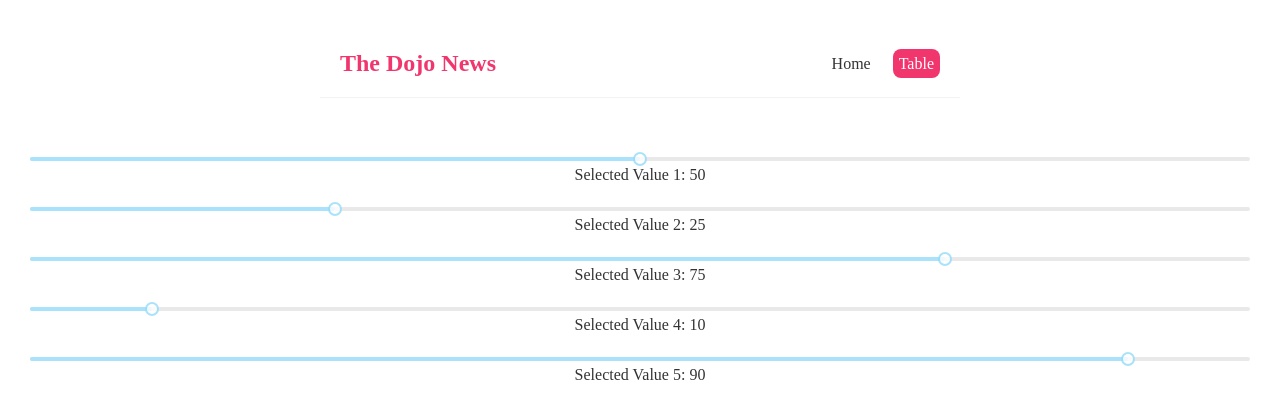
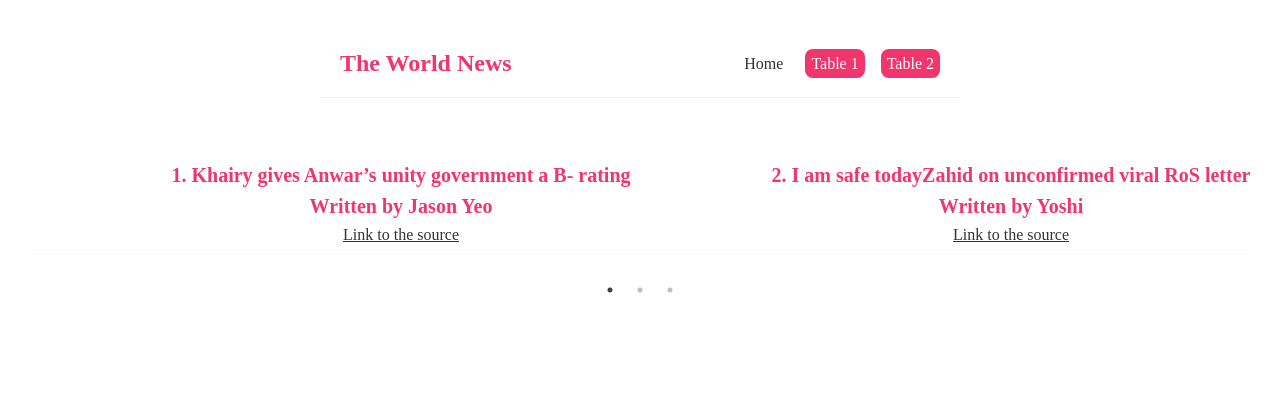
Before and after one commit to wilsonlkm98/reactBasic, a React (Create React App) app: page /home in a window 1280 px wide. Shown: the top 418 px of the page. Built offline with nearby package versions, Linux system fonts and the light colour scheme.

Commit message:
first commit

```diff
--- a/package.json
+++ b/package.json
@@ -6,12 +6,15 @@
     "@testing-library/jest-dom": "^5.16.5",
     "@testing-library/react": "^13.4.0",
     "@testing-library/user-event": "^13.5.0",
+    "antd": "^5.3.0",
     "rc-slider": "^10.1.1",
     "react": "^18.2.0",
     "react-dom": "^18.2.0",
     "react-router-dom": "^6.8.2",
     "react-scripts": "5.0.1",
     "react-slick": "^0.29.0",
+    "slick": "^1.12.2",
+    "slick-carousel": "^1.8.1",
     "web-vitals": "^2.1.4"
   },
   "scripts": {
--- a/src/App.css
+++ b/src/App.css
@@ -115,6 +115,8 @@ tr:nth-child(even) {
   border-bottom: 1px solid #fafafa;
   margin-left: 50px;
   margin-right: 50px;
+  display: inline-block;
+  vertical-align: top;
 }
 .blog-preview:hover {
   box-shadow: 1px 3px 5px rgba(0,0,0,0.1);
@@ -127,4 +129,5 @@ tr:nth-child(even) {
 
 .home {
   margin: 30px;
+
 }
--- a/src/App.js
+++ b/src/App.js
@@ -1,8 +1,9 @@
 import './App.css';
 import Login from './login.js'
 import Signup from './signup.js';
-import Table from './table.js';
-import Home from './homepage';
+import TableDis1 from './table-1.js';
+import Home from './homepage.js';
+import Table2 from './table-2';
 import { BrowserRouter, Routes, Route} from 'react-router-dom';
 
 function App() {
@@ -18,8 +19,10 @@ function App() {
         <div className='loginPage'>
           <Routes>
             <Route path="/" element={<Login />}></Route>
+            <Route path="/login" element={<Login />}></Route>
             <Route path="/signup" element={<Signup />}></Route>
-            <Route path="/table" element={<Table />}></Route>
+            <Route path="/table1" element={<TableDis1 />}></Route>
+            <Route path="/table2" element={<Table2 />}></Route>
           </Routes>
         </div>
       </div>
--- a/src/homepage.js
+++ b/src/homepage.js
@@ -1,57 +1,41 @@
 import React, { useState } from "react";
-import Slider from "rc-slider";
-import "rc-slider/assets/index.css";
 import Navbar from "./nav";
+import Slider from 'react-slick';
+import 'slick-carousel/slick/slick.css';
+import 'slick-carousel/slick/slick-theme.css';
 
 const Home = () => {
-    const [slider1Value, setSlider1Value] = useState(50);
-    const [slider2Value, setSlider2Value] = useState(25);
-    const [slider3Value, setSlider3Value] = useState(75);
-    const [slider4Value, setSlider4Value] = useState(10);
-    const [slider5Value, setSlider5Value] = useState(90);
 
-    function handleSlider1Change(newValue) {
-        setSlider1Value(newValue);
-    }
+    const [blogs, setBlogs] = useState([
+        { title: 'Khairy gives Anwar’s unity government a B- rating', link: 'https://focusmalaysia.my/khairy-gives-anwars-unity-government-a-b-rating/?utm_source=Newswav&utm_medium=Website', author: 'Jason Yeo', id: 1 },
+        { title: 'I am safe todayZahid on unconfirmed viral RoS letter', link: 'https://newswav.com/article/i-m-safe-today-zahid-on-unconfirmed-viral-ros-letter-A2303_UN05HU', author: 'Yoshi', id: 2 },
+        { title: 'Biden Speech Impediment - Apex World News', link: 'https://newswav.com/video/biden-speech-impediment-apex-world-news-V2303_iNGx81', author: 'Mario', id: 3 },
+        { title: 'GLOBALink | Experts accuse U.S. of splitting world apart', link: 'https://newswav.com/video/globalink-experts-accuse-u-s-of-splitting-world-apart-V2303_RovJAE', author: 'Ankara', id: 4 },
+        { title: 'Ford partners with Chinese EV tech company', link: 'https://newswav.com/video/ford-partners-with-chinese-ev-tech-company-V2303_V2d9N4', author: 'Luigi', id: 5 }
+    ])
 
-    function handleSlider2Change(newValue) {
-        setSlider2Value(newValue);
-    }
-
-    function handleSlider3Change(newValue) {
-        setSlider3Value(newValue);
-    }
-
-    function handleSlider4Change(newValue) {
-        setSlider4Value(newValue);
-    }
-
-    function handleSlider5Change(newValue) {
-        setSlider5Value(newValue);
-    }
-
-
+    const settings = {
+        dots: true,
+        infinite: true,
+        speed: 500,
+        slidesToShow: 2,
+        slidesToScroll: 2
+    };
 
     return (
         <div className="home">
             <Navbar />
             <br/>
             <br/>
-            <br/>
-            <Slider min={0} max={100} value={slider1Value} onChange={handleSlider1Change} />
-            <p>Selected Value 1: {slider1Value}</p>
-            <br/>
-            <Slider min={0} max={100} value={slider2Value} onChange={handleSlider2Change} />
-            <p>Selected Value 2: {slider2Value}</p>
-            <br/>
-            <Slider min={0} max={100} value={slider3Value} onChange={handleSlider3Change} />
-            <p>Selected Value 3: {slider3Value}</p>
-            <br/>
-            <Slider min={0} max={100} value={slider4Value} onChange={handleSlider4Change} />
-            <p>Selected Value 4: {slider4Value}</p>
-            <br/>
-            <Slider min={0} max={100} value={slider5Value} onChange={handleSlider5Change} />
-            <p>Selected Value 5: {slider5Value}</p>
+            <Slider {...settings}>
+                {blogs.map(blog => (
+                <div className="blog-preview" key={blog.id} >
+                    <h2>{ blog.id }. { blog.title }</h2>
+                    <h2>Written by { blog.author }</h2>
+                    <a href = { blog.link }>Link to the source</a>
+                </div>
+                ))}
+            </Slider>
         </div>
     );
 }
--- a/src/login.js
+++ b/src/login.js
@@ -30,6 +30,7 @@ function Login() {
 
         if(check === false){
             // Display error message if data is wrong
+            setUser("");
             alert('Invalid username or password\nYou cannot login anymore');
         }
         setIsButtonClicked(true);
--- a/src/nav.js
+++ b/src/nav.js
@@ -1,14 +1,19 @@
 const Navbar = () => {
     return (
         <nav className="navbar">
-            <h1>The Dojo News</h1>
+            <h1>The World News</h1>
             <div className="links">
             <a href="/home">Home</a>
-            <a href="/Table" style={{
+            <a href="/table1" style={{
                 color: 'white',
                 backgroundColor: '#f1356d',
                 borderRadius: '8px'
-            }}>Table</a>
+            }}>Table 1</a>
+            <a href="/table2" style={{
+                color: 'white',
+                backgroundColor: '#f1356d',
+                borderRadius: '8px'
+            }}>Table 2</a>
             </div>
         </nav>
     );
--- /dev/null
+++ b/src/table-1.js
@@ -0,0 +1,42 @@
+import React, { useState, useEffect } from "react";
+import { Table } from "antd";
+
+const columns = [
+  {
+    title: "Post ID",
+    dataIndex: "id",
+    key: "id",
+  },
+  {
+    title: "Title",
+    dataIndex: "title",
+    key: "title",
+  },
+  {
+    title: "Body",
+    dataIndex: "body",
+    key: "body",
+  },
+];
+
+const TableDis1 = () => {
+  const [posts, setPosts] = useState([]);
+  useEffect(() => {
+    fetch("https://jsonplaceholder.typicode.com/posts")
+      .then((response) => response.json())
+      .then((data) => setPosts(data))
+      .catch((error) => console.log(error));
+  }, []);
+
+  console.log(posts);
+
+  return (
+  <div>
+    <h2>Refering Ant Design to do</h2>
+    <br/>
+    <Table columns={columns} dataSource={posts} />
+  </div>
+ );
+};
+
+export default TableDis1;
--- a/src/table.js
+++ b/src/table-2.js
@@ -1,6 +1,6 @@
 import React, { useState, useEffect } from 'react';
 
-function Table() {
+function Table2() {
   const [items, setItems] = useState([]);
   const [searchTerm, setSearchTerm] = useState('');
 
@@ -49,4 +49,4 @@ function Table() {
   );
 }
 
-export default Table;
+export default Table2;
```
Also changed, not shown: src/slider.js (deleted, +0 -32 lines), src/logo.svg (deleted), 1 other file (tests, documents, lock files or other folders).
